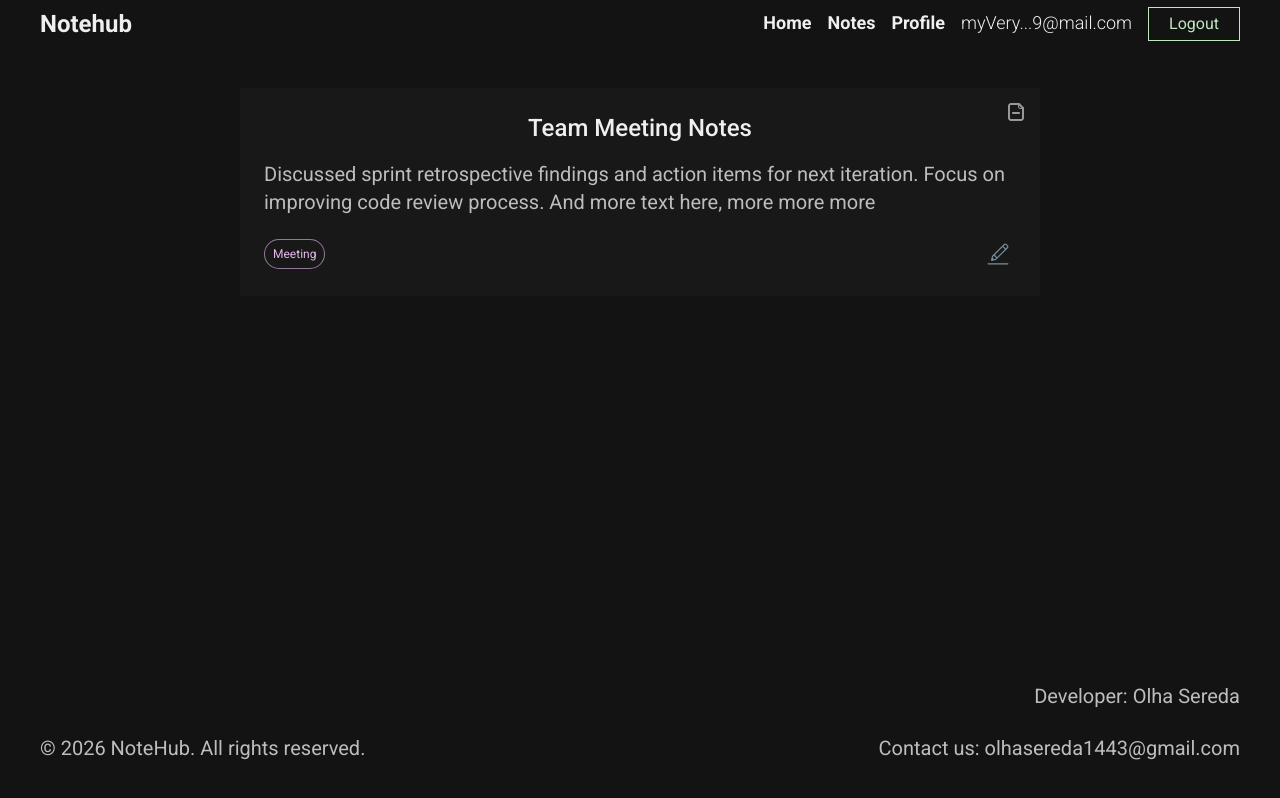
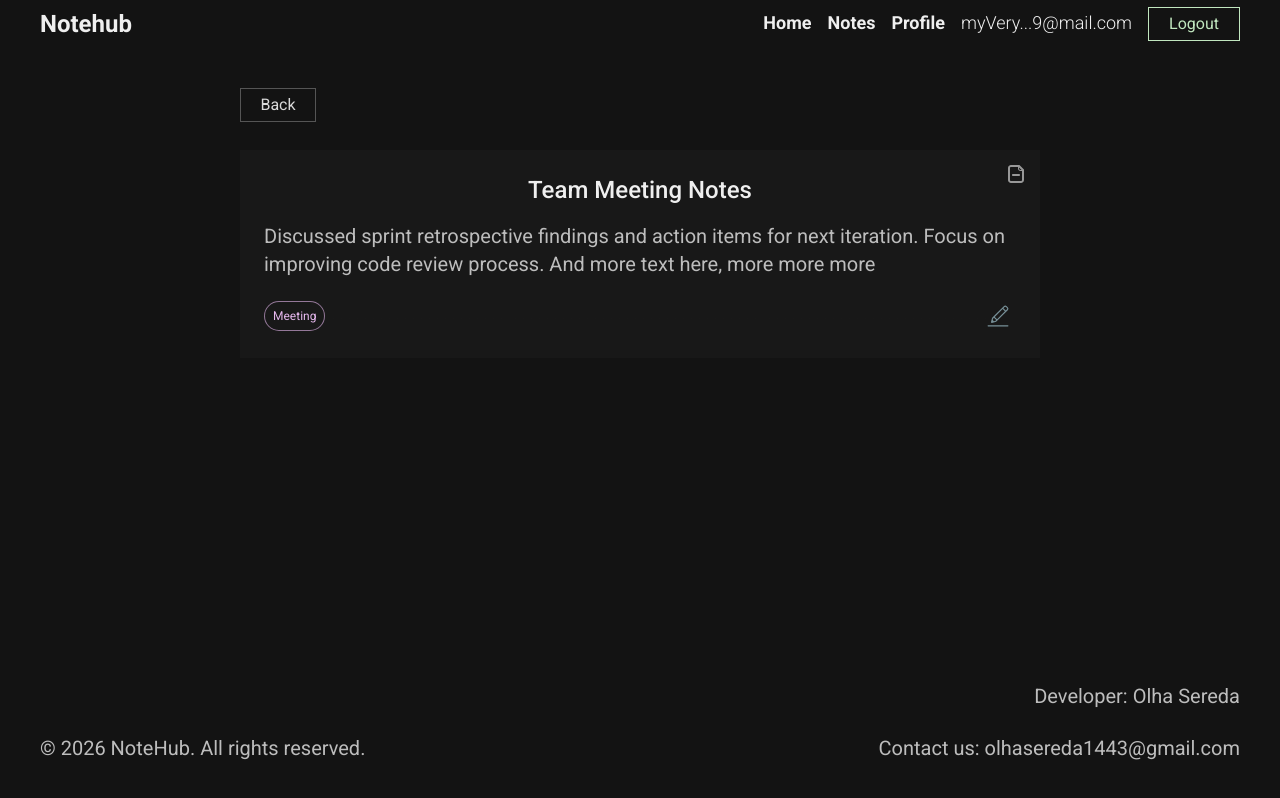
Before and after one commit to hellvita/notehub-helvita, a Next.js app: page /notes/1 in a window 1280 px wide. Built offline with nearby package versions, Linux system fonts and the light colour scheme; no server answers.

Commit message:
add styles for the ButtonBack component

```diff
--- a/app/(private routes)/notes/[id]/NoteDetails.client.tsx
+++ b/app/(private routes)/notes/[id]/NoteDetails.client.tsx
@@ -1,5 +1,6 @@
 "use client";
 
+import ButtonBack from "@/components/NoteDetails/ButtonBack/ButtonBack";
 import Note from "@/components/NoteDetails/Note/Note";
 import { Note as TypeNote } from "@/types/note";
 
@@ -15,8 +16,11 @@ export default function NoteDetailsClient() {
   };
 
   return (
-    <div className="flex flex-col gap-y-8 grow bg-black-900 p-5 tablet-big:p-10">
-      <Note note={tempNote} />
+    <div className="grow bg-black-900 p-5 tablet-big:p-10 ">
+      <div className="flex flex-col gap-y-7 tablet:w-135 tablet-big:w-200 mx-auto">
+        <ButtonBack backPath="/notes/filter/all" />
+        <Note note={tempNote} />
+      </div>
     </div>
   );
 }
--- a/components/NoteDetails/ButtonBack/ButtonBack.tsx
+++ b/components/NoteDetails/ButtonBack/ButtonBack.tsx
@@ -2,17 +2,22 @@
 
 import { useRouter } from "next/navigation";
 import { FaArrowLeftLong as IconBack } from "react-icons/fa6";
+import ButtonText from "@/components/parts/ButtonText/ButtonText";
 
 interface ButtonBackProps {
   backPath: string;
+  mobile?: boolean;
 }
 
-export default function ButtonBack({ backPath }: ButtonBackProps) {
+export default function ButtonBack({
+  backPath,
+  mobile = false,
+}: ButtonBackProps) {
   const router = useRouter();
 
   const handleBack = () => router.push(backPath);
 
-  return (
+  return mobile ? (
     <button
       onClick={handleBack}
       className="group tablet-big:hidden p-1 cursor-pointer"
@@ -22,5 +27,15 @@ export default function ButtonBack({ backPath }: ButtonBackProps) {
         aria-label="return back"
       />
     </button>
+  ) : (
+    <ButtonText
+      text="Back"
+      handler={handleBack}
+      type="button"
+      twStyles="max-tablet-big:hidden max-w-19 border text-white-950/90 border-white-950/30"
+      bgColorHover="var(--color-black-900)"
+      borderColorHover="var(--color-blue-400)"
+      textColorHover="var(--color-blue-400)"
+    />
   );
 }
--- a/components/NoteDetails/Note/Note.tsx
+++ b/components/NoteDetails/Note/Note.tsx
@@ -10,11 +10,11 @@ interface NoteProps {
 
 export default function Note({ note }: NoteProps) {
   return (
-    <div className="relative bg-black-800 p-6 pb-0 tablet:w-135 tablet-big:w-200 mx-auto">
+    <div className="relative bg-black-800 p-6 pb-0">
       <DeleteButton />
 
       <div className="flex gap-x-3 items-center tablet-big:justify-center w-full mb-4">
-        <ButtonBack backPath="/notes/filter/all" />
+        <ButtonBack backPath="/notes/filter/all" mobile />
         <h2 className="text-center w-[70%] tablet:w-[80%] mobile:text-s28 tablet-big:text-s24 font-medium">
           {note.title}
         </h2>
```
